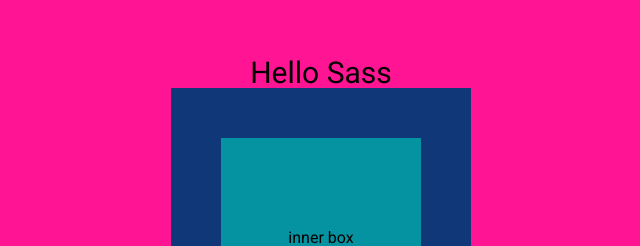
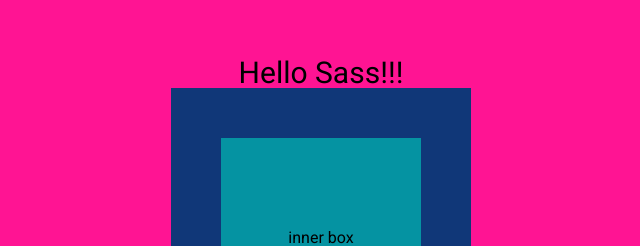
Before and after one commit to YarivGilad/hello-sass, a website built with Parcel: page src/index.html in a window 1280 px wide. Shown: the part 177-423 px from the top of the page, 319-959 px from the left. Built offline with nearby package versions, Linux system fonts and the light colour scheme.

```diff
--- a/src/index.html
+++ b/src/index.html
@@ -7,7 +7,7 @@
   </head>
 
   <body>
-    <h1>Hello Sass</h1>
+    <h1>Hello Sass!!!</h1>
     <div class="outer">
       <div class="inner">
         inner box
```
Also changed, not shown: 1 other file.
